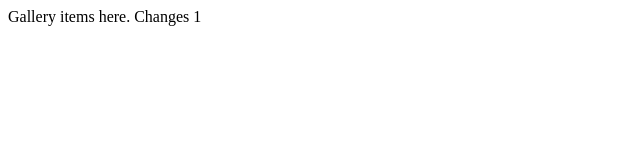
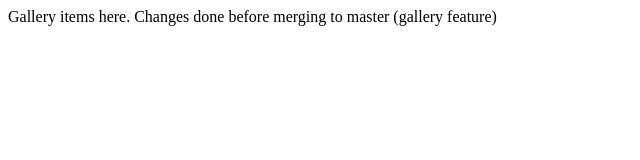
Before and after one commit to simplyjavascript/git-demo, a plain HTML site: page gallery/gallery.html in a window 1280 px wide. Shown: the whole page, without its empty margins (0-640 px from the left). Drawn offline with Linux system fonts and the light colour scheme.

Commit message:
modified gallery html file

```diff
--- a/gallery/gallery.html
+++ b/gallery/gallery.html
@@ -7,6 +7,6 @@
     <title>Document</title>
   </head>
   <body>
-    Gallery items here. Changes 1
+    Gallery items here. Changes done before merging to master (gallery feature)
   </body>
 </html>
```
